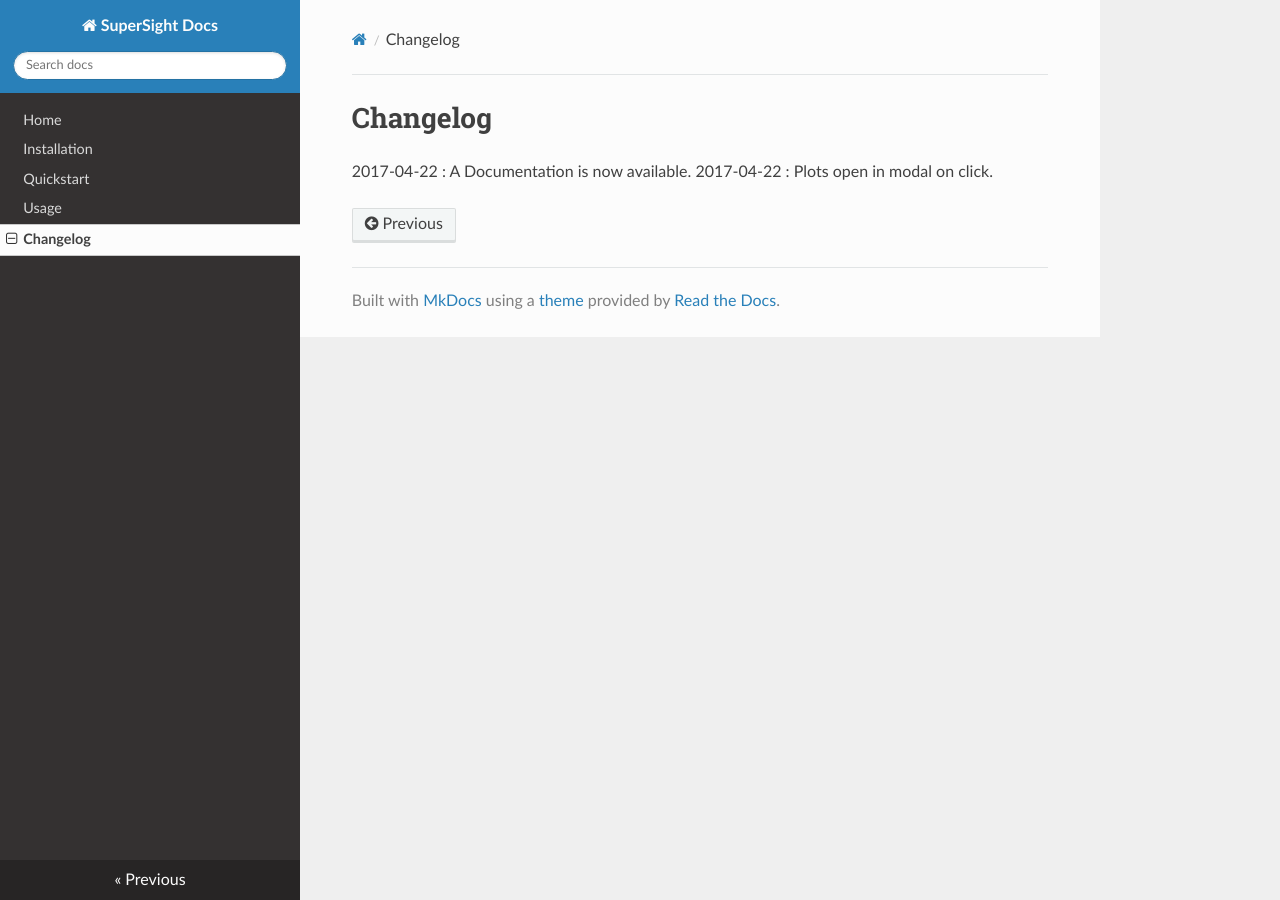
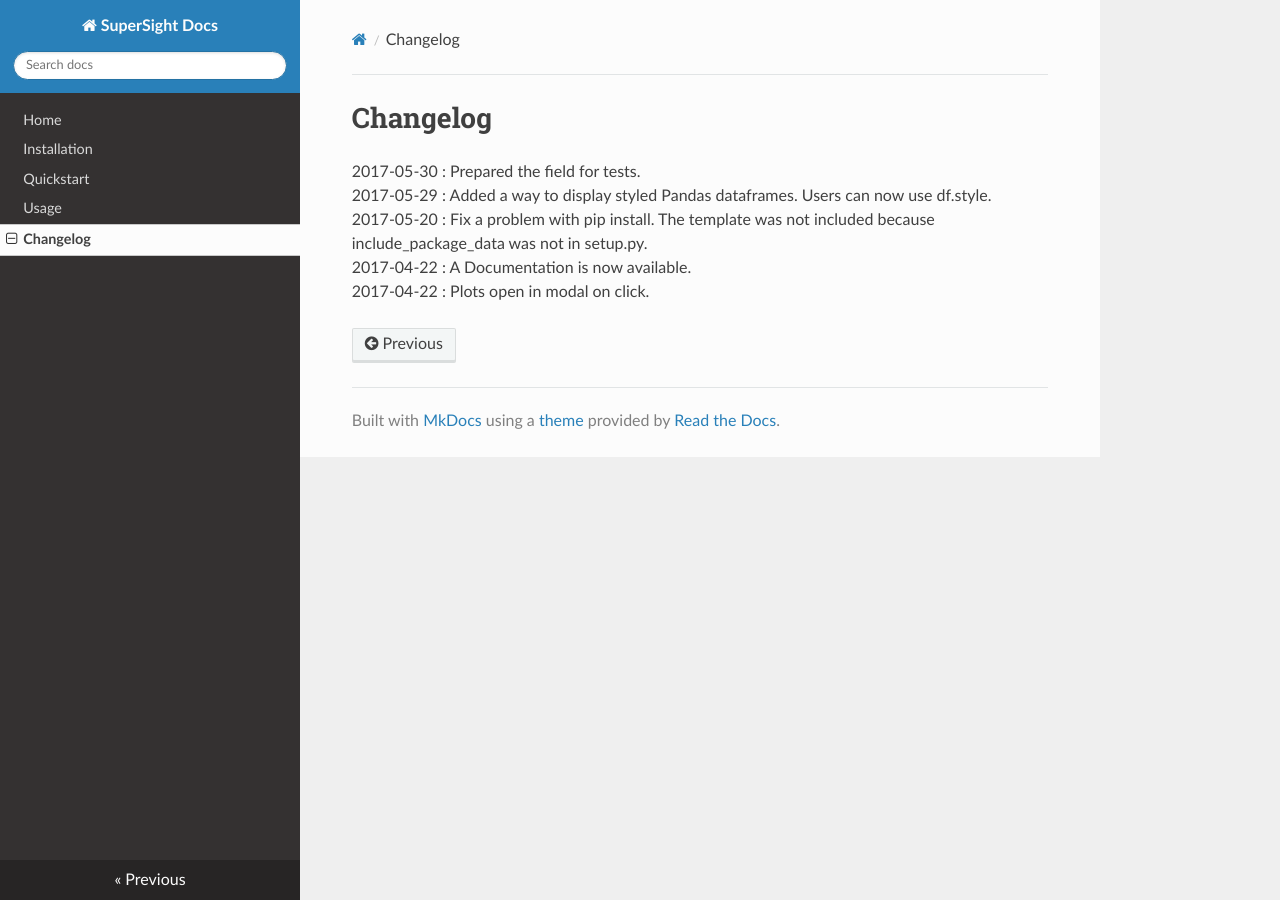
Before and after one commit to bigplasmaai/SuperSight, an MkDocs documentation site: the page built from docs/Changelog.md, in a window 1280 px wide. Built offline with MkDocs 1.6.1, drawn with Linux system fonts in a browser that asks for light colours; nearby versions of some CDN libraries; old or Windows-style settings are respelled for this version of MkDocs.

Commit message:
Update Changelog

```diff
--- a/docs/Changelog.md
+++ b/docs/Changelog.md
@@ -1,4 +1,7 @@
 # Changelog
 
+2017-05-30 : Prepared the field for tests.
+2017-05-29 : Added a way to display styled Pandas dataframes. Users can now use df.style.
+2017-05-20 : Fix a problem with pip install. The template was not included because include_package_data was not in setup.py.
 2017-04-22 : A Documentation is now available.
 2017-04-22 : Plots open in modal on click.
```
